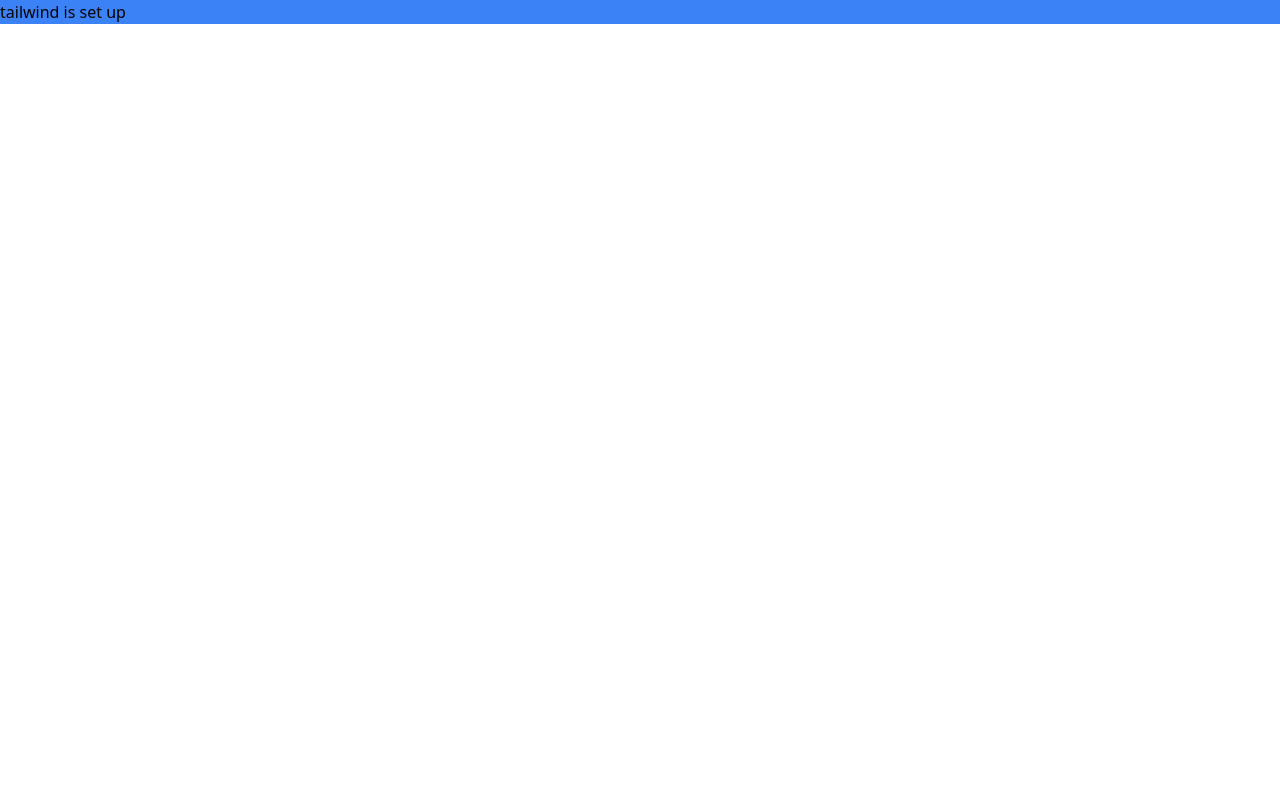
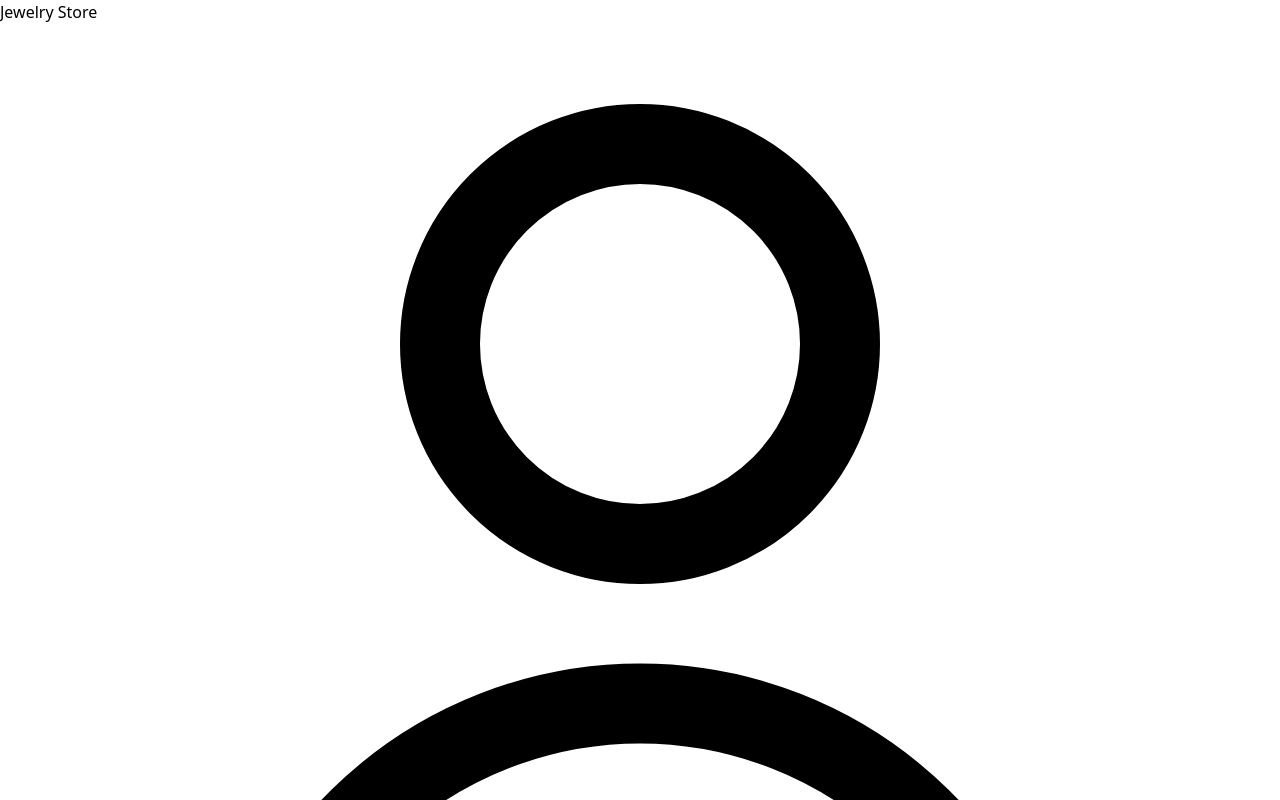
Before and after one commit to joycethh/jewelry-store, a React (Create React App) app: page / in a window 1280 px wide. Shown: the top 800 px of the page. Built offline with nearby package versions, Linux system fonts and the light colour scheme.

Commit message:
install heroicons

```diff
--- a/package.json
+++ b/package.json
@@ -3,6 +3,7 @@
   "version": "0.1.0",
   "private": true,
   "dependencies": {
+    "@heroicons/react": "^2.1.5",
     "@testing-library/jest-dom": "^5.17.0",
     "@testing-library/react": "^13.4.0",
     "@testing-library/user-event": "^13.5.0",
--- a/src/App.js
+++ b/src/App.js
@@ -1,10 +1,11 @@
 
 import './App.css';
+import Home from './pages/Home';
 
 function App() {
   return (
-    <div className="bg-blue-500">
-     tailwind is set up
+    <div>
+     <Home />
     </div>
   );
 }
--- /dev/null
+++ b/src/components/ActionSection.js
@@ -0,0 +1,12 @@
+import React from "react";
+import Button from "./Button";
+
+export default function ActionSection () {
+    return (
+        <div>
+        <h2>Jewelry Store</h2>
+        <p> Join our club and stay updated on new collections. </p>
+        <Button label="Join the Club" />
+        </div>
+    )
+}
--- /dev/null
+++ b/src/components/Button.js
@@ -0,0 +1,10 @@
+import react from 'react';
+
+export default function Button ({label, link}) {
+    return (
+        <button className='bg-lilac' >
+            {label}
+
+        </button>
+    )
+}
--- /dev/null
+++ b/src/components/FlexBox.js
@@ -0,0 +1,20 @@
+import react from 'react';
+import Button from './Button';
+
+export default function FlexBox ({title, description, image, reverse}) {
+    return(
+        <div>
+            //text
+            <div>
+                <h2>{title}</h2>
+                <p>{description}</p>
+                <Button label="Discover Now" />
+            </div>
+            //image
+            <div>
+                <img src={image} alt={title} />
+            </div>
+        </div>
+
+    )
+}
--- /dev/null
+++ b/src/components/Header.js
@@ -0,0 +1,19 @@
+import React from 'react';
+import { UserIcon, ShoppingBagIcon } from '@heroicons/react/24/outline';
+
+
+
+
+export default function Header () {
+  return (
+    <div>
+      <header>
+        <h1>Jewelry Store</h1>
+      </header>
+      <div>
+        <span> <UserIcon /></span>
+        <span><ShoppingBagIcon /></span>
+      </div>
+    </div>
+  );
+}
--- /dev/null
+++ b/src/components/Hero.js
@@ -0,0 +1,9 @@
+import React from "react";
+
+export default function Hero ({text}) {
+    return (
+        <div style={{backgroundImage:"url(`images/hero.jpg`)"}} >
+           <h2>{text}</h2>
+        </div>
+    )
+}
--- /dev/null
+++ b/src/pages/Home.js
@@ -0,0 +1,31 @@
+import React from "react";
+import Header from "../components/Header";
+import Hero from "../components/Hero";
+import FlexBox from "../components/FlexBox";
+import ActionSection from "../components/ActionSection";
+
+export default function Home () {
+  return (
+    <div>
+       <Header />
+       <Hero />
+       <main>
+        <FlexBox
+          title="Timeless Collection"
+          description="Discover pieces that ever go out of style."
+          image=""
+          reverse={false}
+        />
+        <FlexBox
+          title="Bonding Gifts"
+          description="Give the perfect gifts to show your love."
+          image=""
+          reverse ={true}
+        />
+
+        <ActionSection />
+       </main>
+
+    </div>
+  );
+}
--- a/tailwind.config.js
+++ b/tailwind.config.js
@@ -2,7 +2,13 @@
 module.exports = {
   content: ["./src/**/*.{html,js}"],
   theme: {
-    extend: {},
+    extend: {
+      colors: {
+        lilac: '#c8a2c8',
+        aquamarine: '#7fffd4',
+        textDark: '#33333'
+      }
+    },
   },
   plugins: [],
 }
```
Also changed, not shown: 2 other files (tests, documents, lock files or other folders).
